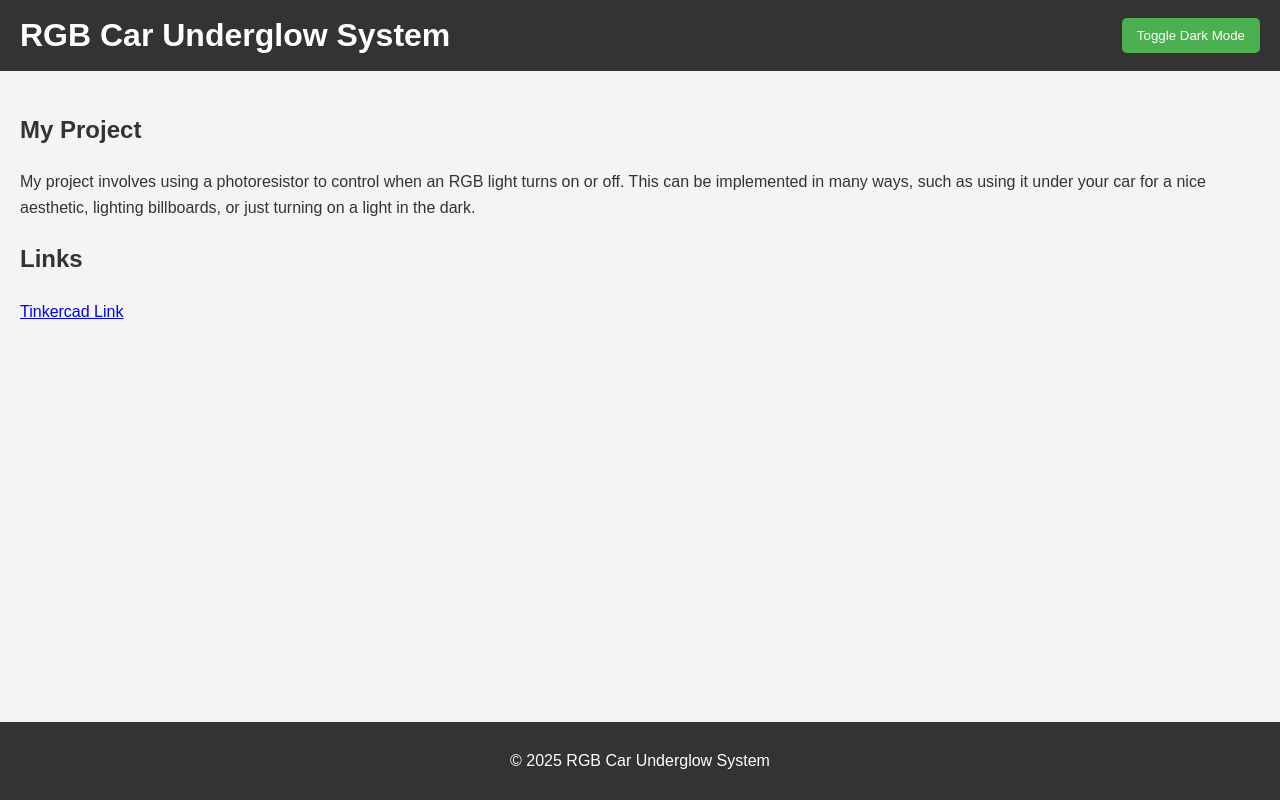
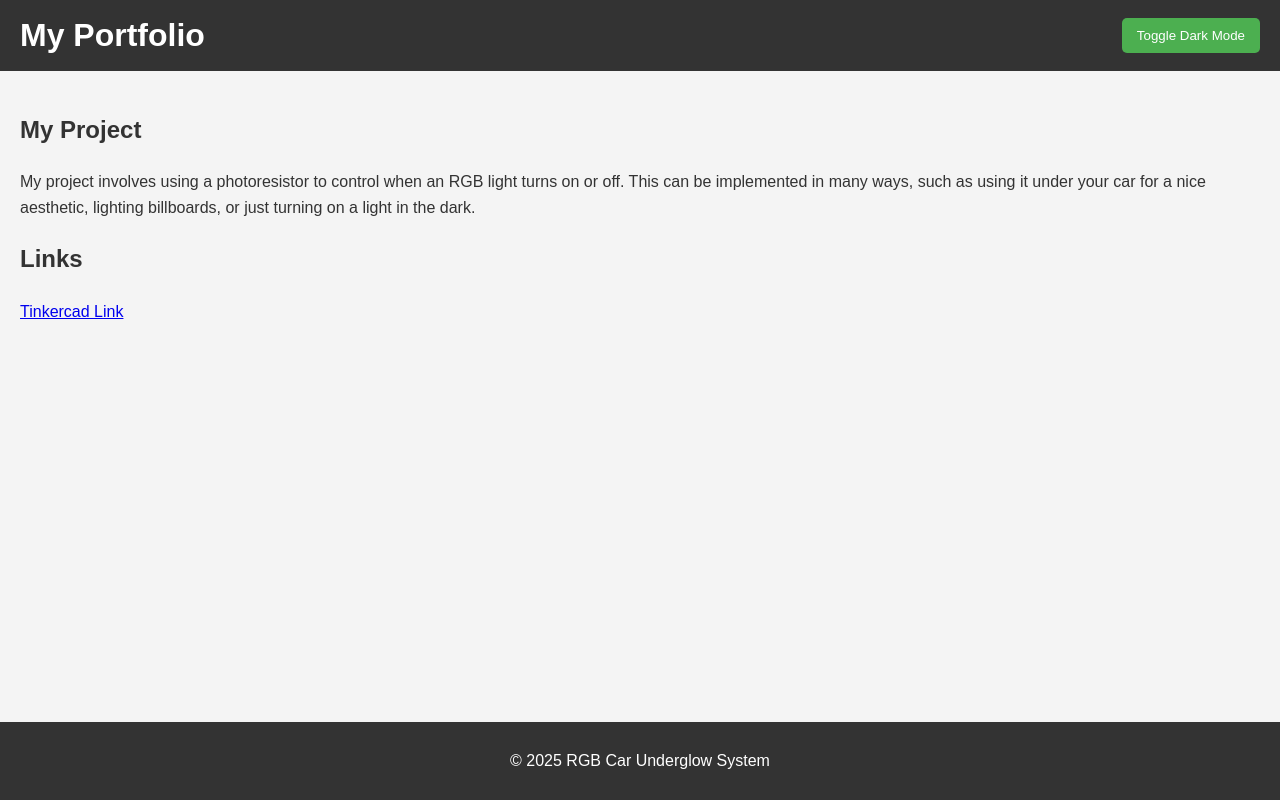
Before and after one commit to yushax-y/portfolio, a plain HTML site: page index.html in a window 1280 px wide. Drawn offline with Linux system fonts and the light colour scheme.

Commit message:
Update index.html

```diff
--- a/index.html
+++ b/index.html
@@ -8,7 +8,7 @@
 </head>
 <body>
     <header>
-        <h1>RGB Car Underglow System</h1>
+        <h1>My Portfolio</h1>
         <button id="dark-mode-toggle">Toggle Dark Mode</button>
     </header>
     <main>
```
